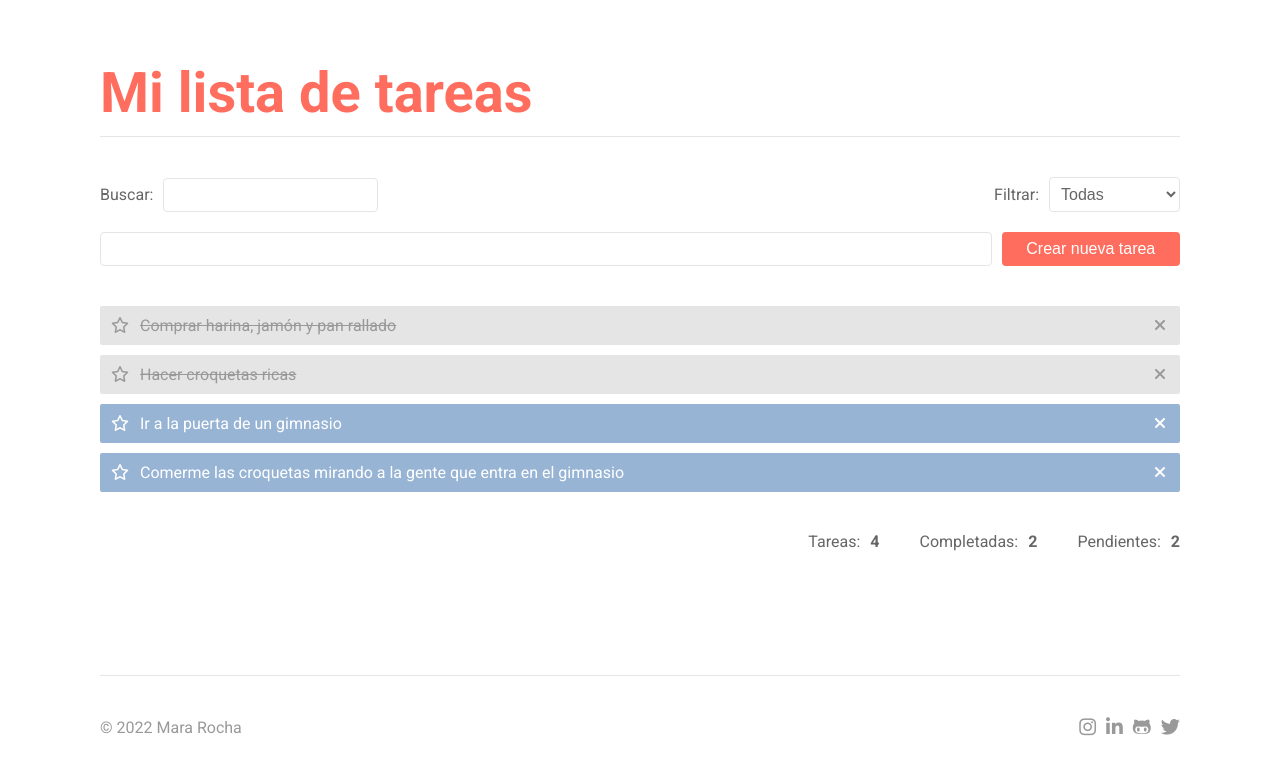
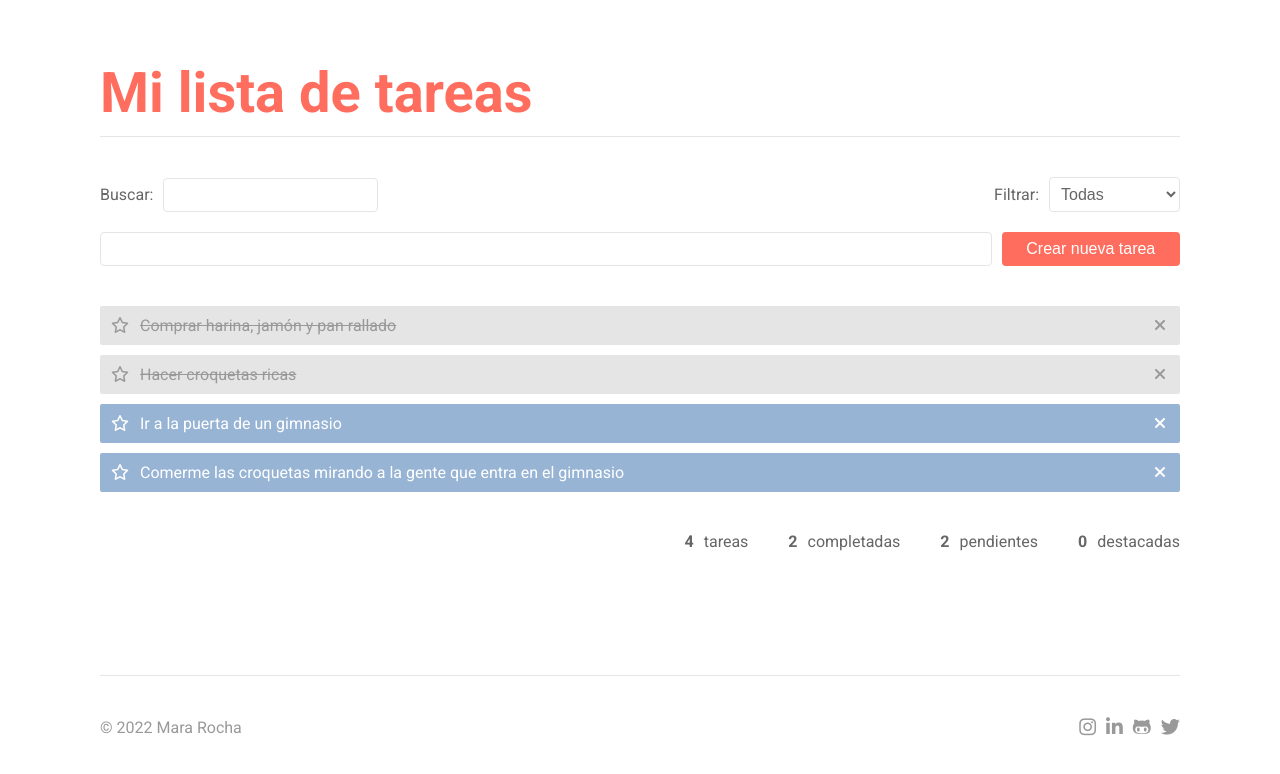
Before and after one commit to mararochafernandez/react-to-do-list, a React (Create React App) app: page / in a window 1280 px wide. Shown: the top 774 px of the page. Built offline with nearby package versions, Linux system fonts and the light colour scheme.

Commit message:
filter tasks

```diff
--- a/src/components/App.js
+++ b/src/components/App.js
@@ -34,8 +34,8 @@ function App() {
       },
     ])
   );
+  const [newTaskInput, setNewTaskInput] = useState('');
   const [searchTerm, setSearchTerm] = useState('');
-  const [newTaskInput, setNewTaskInput] = useState('');
   const [filterTerm, setFilterTerm] = useState('all');
 
   useEffect(() => {
@@ -47,7 +47,6 @@ function App() {
   }, [tasks]);
 
   const handleFilterSelect = (event) => {
-    console.log(event.target.value);
     setFilterTerm(event.target.value);
   };
 
@@ -78,8 +77,7 @@ function App() {
       (task) => task.id === event.currentTarget.parentNode.id
     );
     if (foundIndex !== -1) {
-      tasks.splice(foundIndex, 1);
-      setTasks([...tasks]);
+      setTasks([...tasks.splice(foundIndex, 1)]);
     }
   };
 
@@ -105,13 +103,22 @@ function App() {
     event.preventDefault();
   };
 
-  const searchTasks = () =>
-    tasks.filter((task) =>
-      task.task.toLowerCase().includes(searchTerm.toLowerCase())
+  const filterTasks = () => {
+    let filteredTasks = tasks.filter((task) =>
+      task.task.toLocaleLowerCase().includes(searchTerm.toLocaleLowerCase())
     );
+    if (filterTerm === 'completed') {
+      filteredTasks = filteredTasks.filter((task) => task.isCompleted);
+    } else if (filterTerm === 'incomplete') {
+      filteredTasks = filteredTasks.filter((task) => !task.isCompleted);
+    } else if (filterTerm === 'favorites') {
+      filteredTasks = filteredTasks.filter((task) => task.isFavorite);
+    }
+    return filteredTasks;
+  };
 
   const renderTasks = () =>
-    searchTasks().map((task) => (
+    filterTasks().map((task) => (
       <li
         key={task.id}
         id={task.id}
@@ -142,13 +149,15 @@ function App() {
       </li>
     ));
 
-  const totalOfTasks = searchTasks().length;
+  const totalOfTasks = filterTasks().length;
 
-  const completedTasks = searchTasks().filter(
+  const completedTasks = filterTasks().filter(
     (task) => task.isCompleted
   ).length;
 
   const incompleteTasks = totalOfTasks - completedTasks;
+
+  const favoriteTasks = filterTasks().filter((task) => task.isFavorite).length;
 
   return (
     // HTML ✨
@@ -215,15 +224,17 @@ function App() {
 
         <ul className="task-info__list">
           <li className="task-info__item">
-            Tareas: <div className="task-info__result">{totalOfTasks}</div>
+            <div className="task-info__result">{totalOfTasks}</div>tareas
           </li>
           <li className="task-info__item">
-            Completadas:{' '}
             <div className="task-info__result">{completedTasks}</div>
+            completadas
           </li>
           <li className="task-info__item">
-            Pendientes:{' '}
-            <div className="task-info__result">{incompleteTasks}</div>
+            <div className="task-info__result">{incompleteTasks}</div>pendientes
+          </li>
+          <li className="task-info__item">
+            <div className="task-info__result">{favoriteTasks}</div>destacadas
           </li>
         </ul>
       </main>
@@ -237,7 +248,7 @@ function App() {
               href="https://www.instagram.com/maranhaknits"
               title="Instagram"
             >
-              <i class="fab fa-instagram"></i>
+              <i className="fab fa-instagram"></i>
             </a>
           </li>
 
@@ -247,7 +258,7 @@ function App() {
               href="https://www.linkedin.com/in/mararochafernandez"
               title="LinkedIn"
             >
-              <i class="fab fa-linkedin-in"></i>
+              <i className="fab fa-linkedin-in"></i>
             </a>
           </li>
 
@@ -257,7 +268,7 @@ function App() {
               href="https://github.com/mararochafernandez"
               title="GitHub"
             >
-              <i class="fab fa-github-alt"></i>
+              <i className="fab fa-github-alt"></i>
             </a>
           </li>
 
@@ -267,7 +278,7 @@ function App() {
               href="https://twitter.com/maranhaknits"
               title="Twitter"
             >
-              <i class="fab fa-twitter"></i>
+              <i className="fab fa-twitter"></i>
             </a>
           </li>
         </ul>
```
Also changed, not shown: 1 other file (tests, documents, lock files or other folders).
